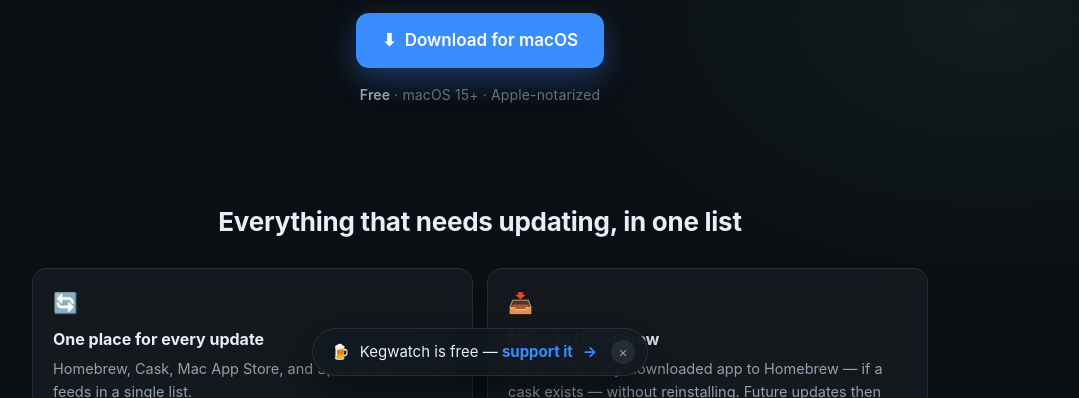
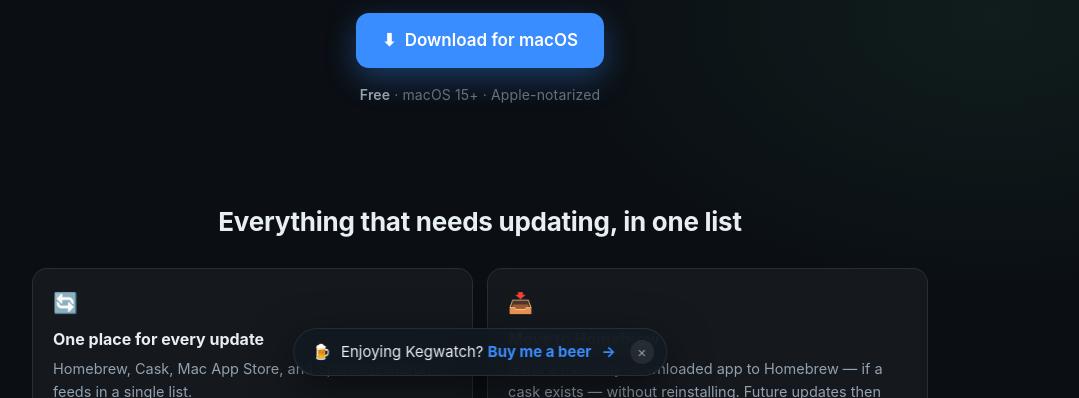
Before and after one commit to replikduplik/kegwatch-site, a plain HTML site: page index.html in a window 1280 px wide. Shown: the part 402-800 px from the top of the page, without its empty margins (160-1239 px from the left). Drawn offline with Linux system fonts and the light colour scheme.

Commit message:
copy: warmer donate toast — 'Enjoying Kegwatch? Buy me a beer'

```diff
--- a/index.html
+++ b/index.html
@@ -191,7 +191,7 @@
 
   <div class="donate-toast" id="donateToast" role="button" tabindex="0" aria-label="Support Kegwatch">
     <span aria-hidden="true">🍺</span>
-    <span class="dt-text">Kegwatch is free — <b>support it</b></span>
+    <span class="dt-text">Enjoying Kegwatch? <b>Buy me a beer</b></span>
     <span class="dt-arrow" aria-hidden="true">→</span>
     <button class="dt-close" id="donateClose" aria-label="Dismiss">×</button>
   </div>
```
